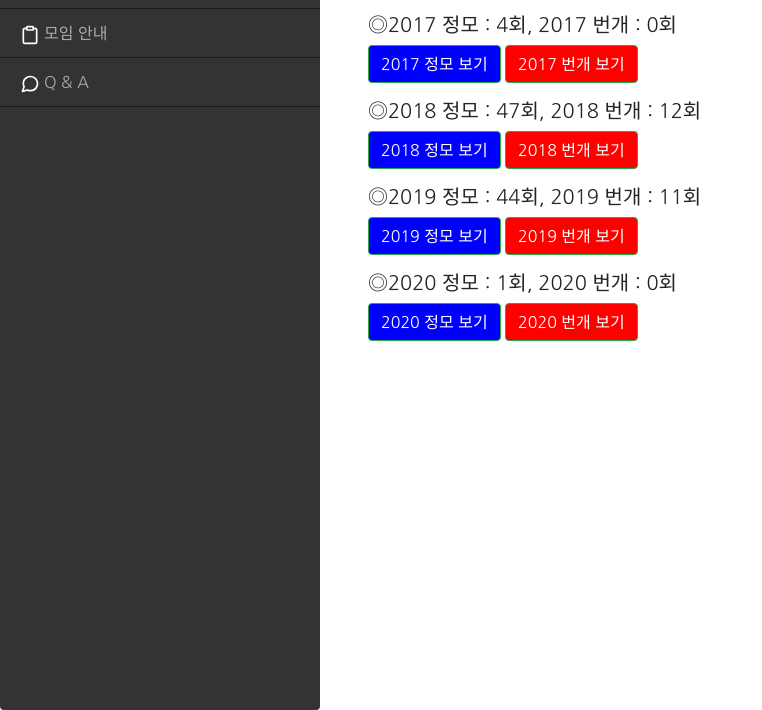
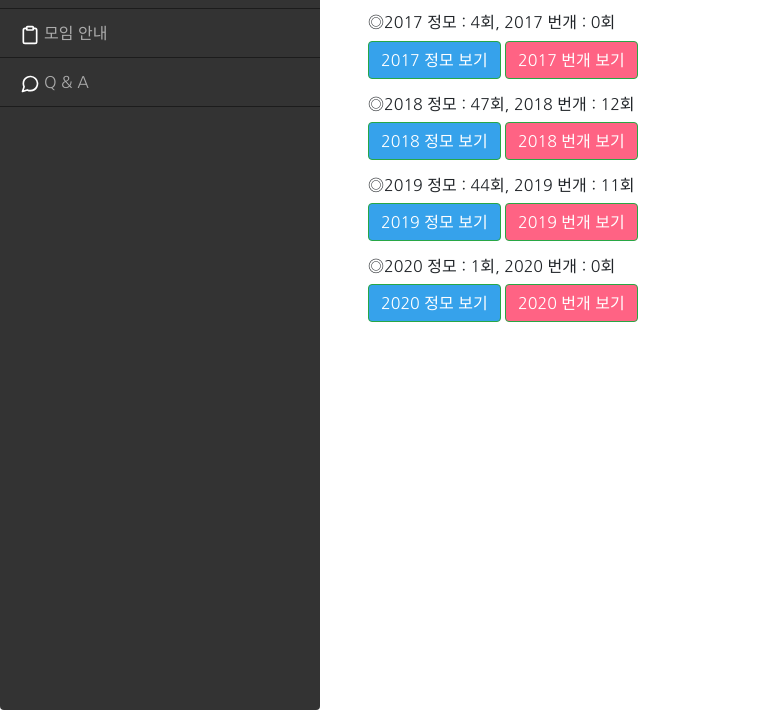
Before and after one commit to sgkimi/SMT, a plain HTML site: page userMovie.html in a window 1280 px wide. Shown: the part 90-800 px from the top of the page, without its empty margins (0-762 px from the left). Drawn offline with Linux system fonts and the light colour scheme; a script that the page names is missing; a web font is replaced by a local one.

Commit message:
Add files via upload

```diff
--- a/userMovie.html
+++ b/userMovie.html
@@ -53,22 +53,22 @@
           </div>
           <hr>
 
-          <h5>◎2017 정모 : 4회, 2017 번개 : 0회</h5><button class="btn btn-success" data-toggle="modal" data-target="#modal2017_1" style="background-color: blue;">2017 정모 보기</button>
-          <button class="btn btn-success" data-toggle="modal" data-target="#modal2017_2" style="background-color: red;">2017 번개 보기</button>
+          <h6>◎2017 정모 : 4회, 2017 번개 : 0회</h6><button class="btn btn-success" data-toggle="modal" data-target="#modal2017_1" style="background-color: rgb(54, 162, 235);">2017 정모 보기</button>
+          <button class="btn btn-success" data-toggle="modal" data-target="#modal2017_2" style="background-color: rgb(255, 99, 132);">2017 번개 보기</button>
          <p>
 
-         <h5>◎2018 정모 : 47회, 2018 번개 : 12회</h5>
-         <button class="btn btn-success" data-toggle="modal" data-target="#modal2018_1" style="background-color: blue;">2018 정모 보기</button>
-          <button class="btn btn-success" data-toggle="modal" data-target="#modal2018_2" style="background-color: red;">2018 번개 보기</button>
+         <h6>◎2018 정모 : 47회, 2018 번개 : 12회</h6>
+         <button class="btn btn-success" data-toggle="modal" data-target="#modal2018_1" style="background-color: rgb(54, 162, 235);">2018 정모 보기</button>
+          <button class="btn btn-success" data-toggle="modal" data-target="#modal2018_2" style="background-color: rgb(255, 99, 132);">2018 번개 보기</button>
           <p>
 
-        <h5>◎2019 정모 : 44회, 2019 번개 : 11회</h5>
-          <button class="btn btn-success" data-toggle="modal" data-target="#modal2019_1" style="background-color: blue;">2019 정모 보기</button>
-          <button class="btn btn-success" data-toggle="modal" data-target="#modal2019_2" style="background-color: red;">2019 번개 보기</button>
+        <h6>◎2019 정모 : 44회, 2019 번개 : 11회</h6>
+          <button class="btn btn-success" data-toggle="modal" data-target="#modal2019_1" style="background-color: rgb(54, 162, 235);">2019 정모 보기</button>
+          <button class="btn btn-success" data-toggle="modal" data-target="#modal2019_2" style="background-color: rgb(255, 99, 132);">2019 번개 보기</button>
           <p>
-        <h5>◎2020 정모 : 1회, 2020 번개 : 0회</h5>
-          <button class="btn btn-success" data-toggle="modal" data-target="#modal2020_1" style="background-color: blue;">2020 정모 보기</button>
-          <button class="btn btn-success" data-toggle="modal" data-target="#modal2020_2" style="background-color: red;">2020 번개 보기</button>
+        <h6>◎2020 정모 : 1회, 2020 번개 : 0회</h6>
+          <button class="btn btn-success" data-toggle="modal" data-target="#modal2020_1" style="background-color: rgb(54, 162, 235);">2020 정모 보기</button>
+          <button class="btn btn-success" data-toggle="modal" data-target="#modal2020_2" style="background-color: rgb(255, 99, 132);">2020 번개 보기</button>
           <p><p><p></p>
 
     <!-- 막대그래프-->
@@ -423,13 +423,14 @@ var myBarChart = new Chart(ctxB, {
             label: '종합현황',
             data: [96,23],
             backgroundColor: [
+                'rgba(54, 162, 235, 0.2)',
                 'rgba(255, 99, 132, 0.2)',
-                'rgba(54, 162, 235, 0.2)',
 
             ],
             borderColor: [
+
+                'rgba(54, 162, 235, 1)',
                 'rgba(255,99,132,1)',
-                'rgba(54, 162, 235, 1)',
 
             ],
             borderWidth: 1
```
Also changed, not shown: index.html (+8 -8 lines).
